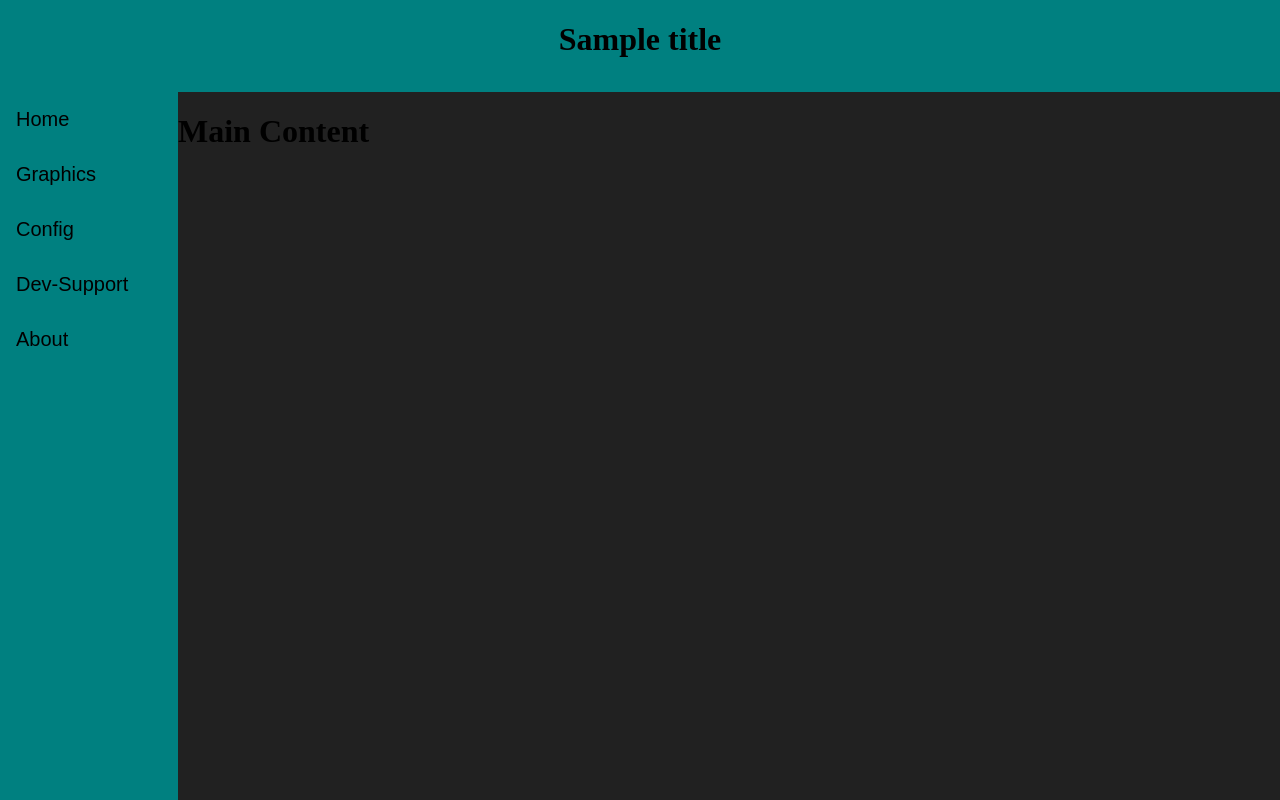
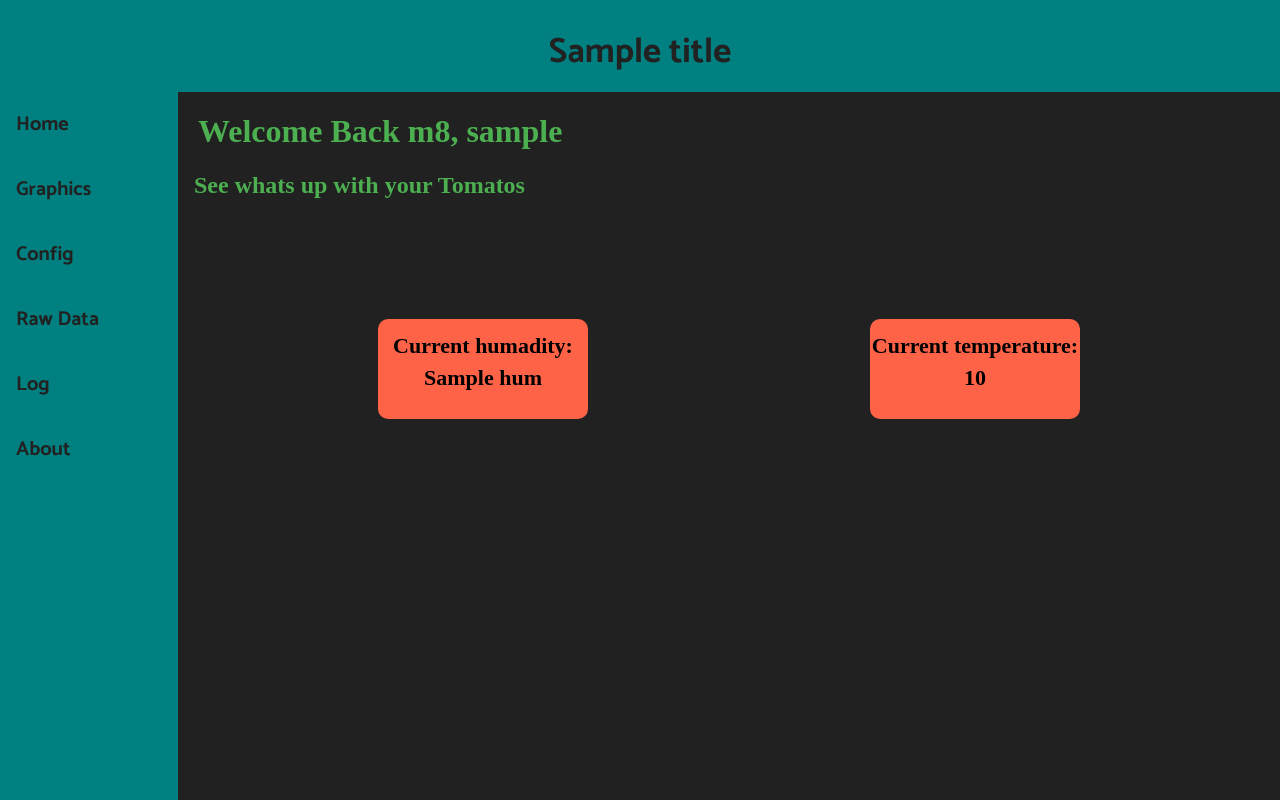
Before and after one commit to Bmbus/PiStation, a Flask app: template templates/index.html in a window 1280 px wide. Run offline with Flask 2, Linux system fonts and the light colour scheme; the template is opened without the code that fills it: most values are stand-ins (such as "Sample title", 1, 10 or a date in 2020).

Commit message:
Add error-handler, routes and more html templates

```diff
--- a/app.py
+++ b/app.py
@@ -1,6 +1,6 @@
 from flask import Flask, render_template, jsonify, redirect, url_for
 from src.dataminer import Dataminer
-from core import Database
+from core import Database, error
 
 app = Flask(__name__)
 db = Database()
@@ -12,11 +12,11 @@ def login():
 
 @app.route("/")
 def index():
-    return render_template("index.html", hum=dm.get_h_t()["humidity"], temp=dm.get_h_t()["temperature"], title="Tomato - Home")
+    return render_template("index.html", hum=dm.get_h_t()["humidity"], temp=dm.get_h_t()["temperature"], title="Tomato - Home", username="Jannes") # TODO get username from Database
 
 @app.route("/graphics")
 def graphics():
-    return "Graphics"
+    return render_template("graphics.html", title="Tomato - Graphics")
 
 @app.route("/config")
 def config():
@@ -25,6 +25,10 @@ def config():
 @app.route("/raw_data")
 def raw_data():
     return render_template("raw_data.html")
+
+@app.route("/log")
+def logging():
+    return
 
 @app.route("/about")
 def about():
@@ -36,6 +40,7 @@ def init():
     return redirect(url_for("index"))
 
 if __name__ == "__main__":
+    app.register_blueprint(error)
     try:
         db.setup()
         app.run(debug=True, port=8080, threaded=True, host="0.0.0.0")
--- /dev/null
+++ b/static/index.css
@@ -0,0 +1,25 @@
+.hum {
+    background-color: tomato;
+    width: 210px;
+    height: 100px;
+    border-radius: 10px;
+    float: left;
+    margin-left: 200px;
+    margin-top: 100px;
+}
+
+h3{
+    color: black;
+    font-size: 22px;
+    line-height: 10px;
+}
+
+.temp {
+    background-color: tomato;
+    width: 210px;
+    height: 100px;
+    border-radius: 10px;
+    float: right;
+    margin-right: 200px;
+    margin-top: 100px;
+}
--- a/static/style.css
+++ b/static/style.css
@@ -1,3 +1,5 @@
+@import url('https://fonts.googleapis.com/css2?family=Catamaran:wght@700;900&display=swap');
+
 body {
   margin-top: 0;
   margin: 0;
@@ -12,6 +14,12 @@ body {
   background-color: teal;
 }
 
+.header h1 {
+  font-family: 'Catamaran', sans-serif;
+  font-size: 35px;
+  color: #212121;
+}
+
 .sidebar {
   position:absolute;
   left:0; top:92px; bottom: 0;
@@ -21,10 +29,10 @@ body {
 
 .sidebar a {
   display: block;
-  color: black;
+  color: #212121;
   padding: 16px;
   text-decoration: none;
-  font-family: 'Oswald', sans-serif;
+  font-family: 'Catamaran', sans-serif;
   font-size: 20px;
 }
 
@@ -43,3 +51,13 @@ body {
   left:178px; top:92px; right:0; bottom:0;
   background-color: #212121;
 }
+
+.main-content h1 {
+  color: #4CAF50;
+  margin-left: 20px;
+}
+
+.main-content h2 {
+  color: #4CAF50;
+  margin-left: 16px;
+}
--- a/templates/index.html
+++ b/templates/index.html
@@ -1,27 +1,15 @@
-<html lang="en">
-<head>
-    <meta charset="UTF-8">
-    <meta name="viewport" content="width=device-width, initial-scale=1.0">
-    <link rel="stylesheet" href="static/style.css">
-    {% if title %}
-        <title>{{ title }}</title>
-    {% else %}
-        <title>Tomato</title>
-    {% endif %}
-</head>
-<body>
-    <div class="header">
-        <center><h1>{{ title }}</h1></center>
-    </div>
-    <div class="sidebar">
-        <a href="">Home</a>
-        <a href="">Graphics</a>
-        <a href="">Config</a>
-        <a href="">Dev-Support</a>
-        <a href="">About</a>
-    </div>
-    <div class="main-content">
-        <h1>Main Content</h1>
-    </div>
-</body>
-</html>
+<link rel="stylesheet" href="static/index.css">
+
+{% extends "layout.html" %}
+{% block content %}
+<h1>Welcome Back m8, {{Username}}</h1>
+<h2>See whats up with your Tomatos</h2>
+<div class="hum" align="center">
+    <h3>Current humadity:</h3>
+    <h3>{{ hum }}</h3>
+</div>
+<div class="temp" align="center">
+    <h3>Current temperature:</h3>
+    <h3>{{ temp }}</h3>
+</div>
+{% endblock content %}
--- a/templates/layout.html
+++ b/templates/layout.html
@@ -2,7 +2,7 @@
 <head>
     <meta charset="UTF-8">
     <meta name="viewport" content="width=device-width, initial-scale=1.0">
-    <link rel="stylesheet" href="../static/style.css">
+    <link rel="stylesheet" href="static/style.css">
     {% if title %}
         <title>{{ title }}</title>
     {% else %}
@@ -10,8 +10,19 @@
     {% endif %}
 </head>
 <body>
-    <header>
-        <h2>{{ title }}</h2>
-    </header>
+    <div class="header">
+        <center><h1>{{ title }}</h1></center>
+    </div>
+    <div class="sidebar">
+        <a href="/">Home</a>
+        <a href="/graphics">Graphics</a>
+        <a href="/config">Config</a>
+        <a href="/raw_data">Raw Data</a>
+        <a href="/log">Log</a>
+        <a href="/about">About</a>
+    </div>
+    <div class="main-content">
+        {% block content %}{% endblock %}
+    </div>
 </body>
 </html>
```
Also changed, not shown: core/error.py (added, +26 -0 lines), templates/raw_data.html (+5 -12 lines), templates/about.html (added), templates/config.html (added), templates/graphics.html (added), templates/log.html (added).
